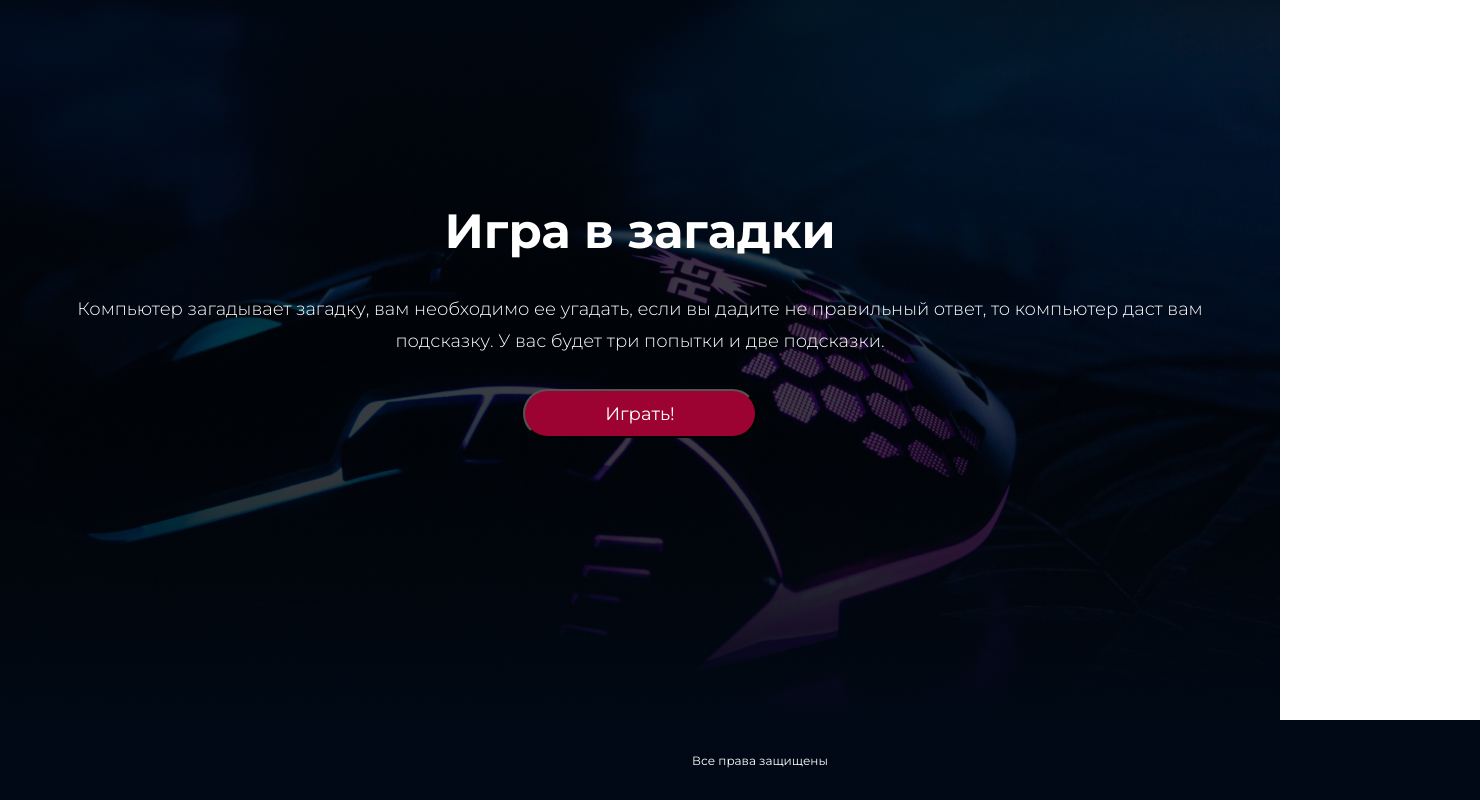
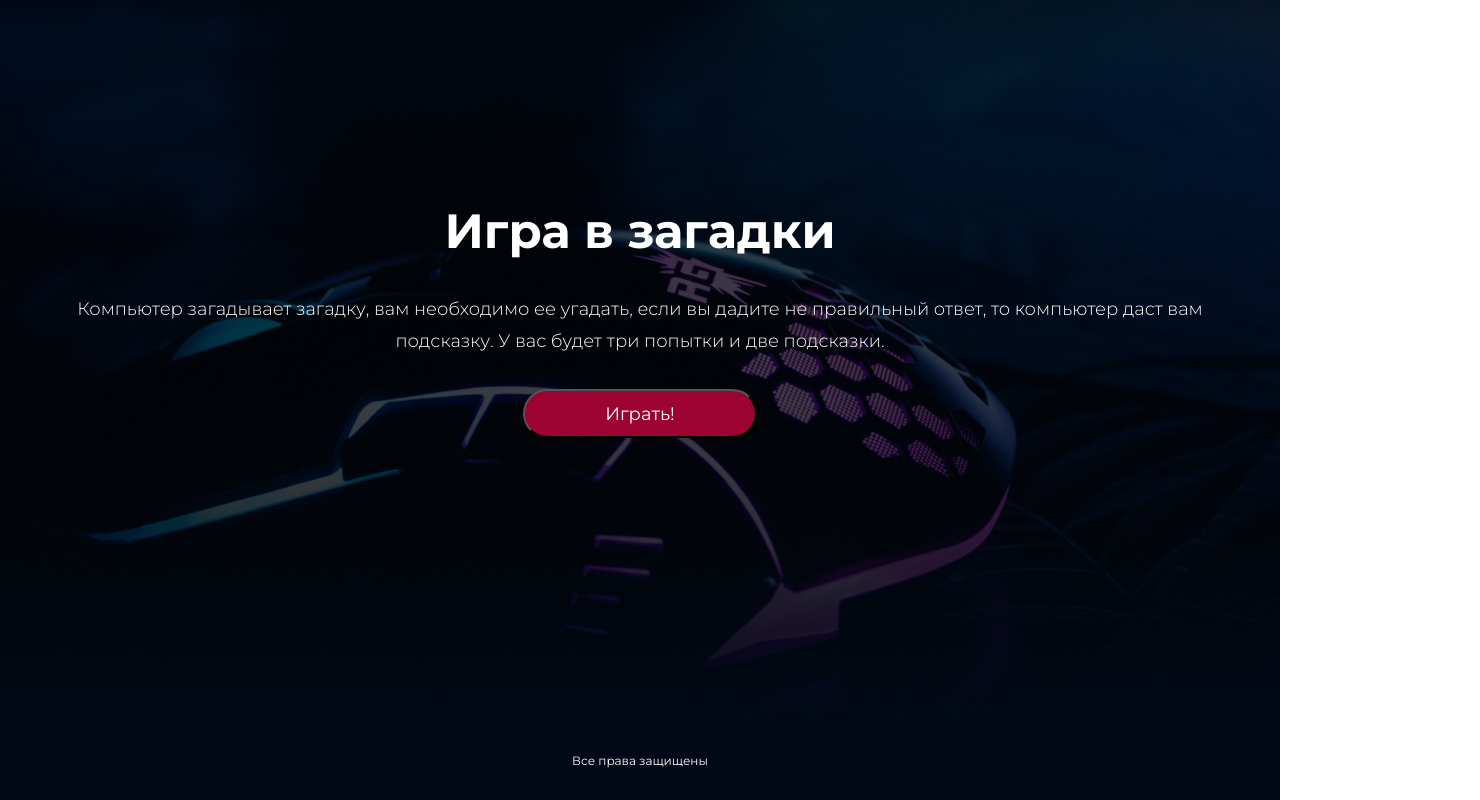
Before and after one commit to DimitrusB/2-nd-course-hw, a plain HTML site: page index.html in a window 1280 px wide. Shown: the part 2772-3572 px from the top of the page, 1480 px wide, since content can reach past the window. Drawn offline with Linux system fonts and the light colour scheme.

Commit message:
desk end

```diff
--- a/index.html
+++ b/index.html
@@ -11,6 +11,7 @@
 <link href="https://fonts.googleapis.com/css2?family=Montserrat:wght@300;400;600;700&family=Work+Sans&display=swap" rel="stylesheet">
 </head>
 <body>
+<header>
     <div class="main__header center">
         <h1 class="main__header_welcome">Добро пожаловать на мой сайт !</h1>
         <p class="main__header_text">Вам предстоит пройти несколько увлекательных игр. Если готов нажимай <b>поехали</b>  и <b>приступай</b> </p>
@@ -53,10 +54,11 @@
             <button class="main__header_button">Играть!</button>
         </div>
     </div>
-    <footer>
-        <div class="footer__main center">
+</header>
+<footer>
+        <div class="footer__main">
             <p class="footer__main_text">Все права защищены </p>
         </div>
-    </footer>
+</footer>
 </body>
 </html>
--- a/style.scss
+++ b/style.scss
@@ -182,8 +182,8 @@
         }
 }
 .footer__main{
-        width: 1440px;
-        height: 80px;
+        max-width: 1440px;
+        min-height: 80px;
         background: #000915;
         display: flex;
         align-content: center;
```
Also changed, not shown: style.css, 1 other file.
